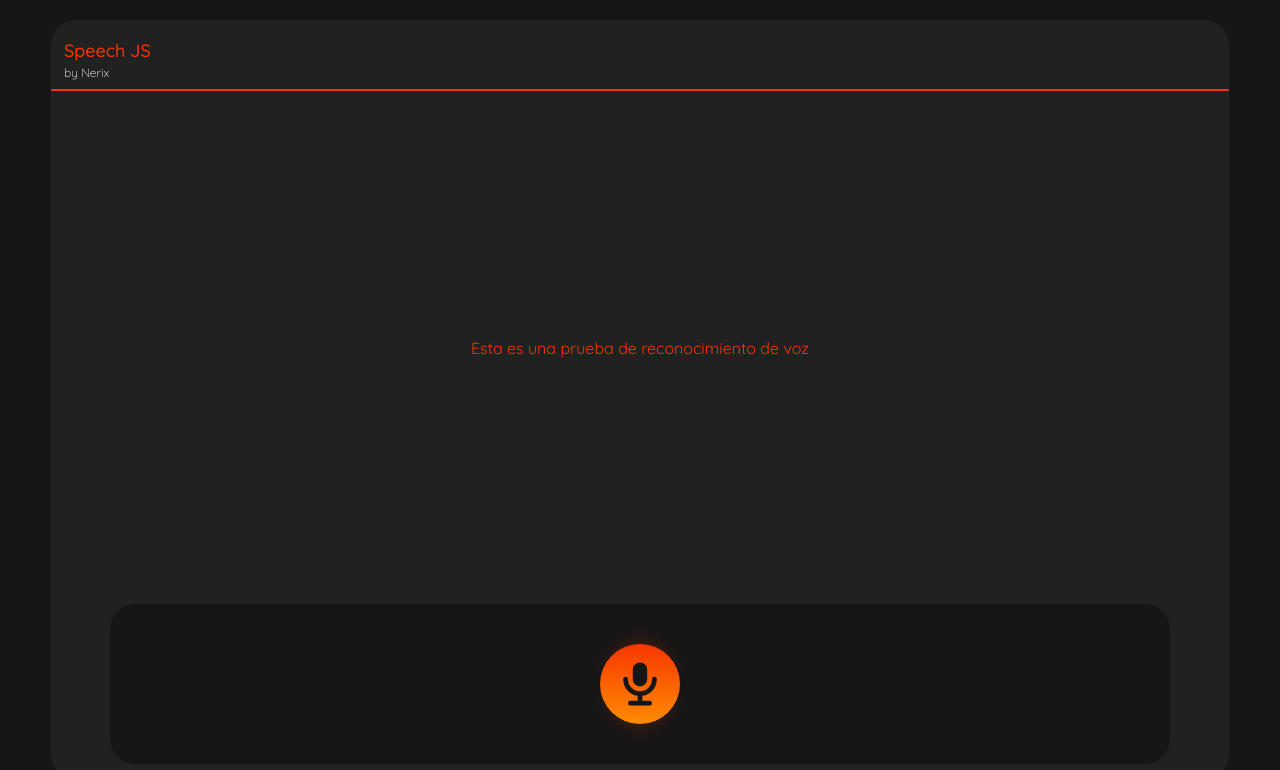
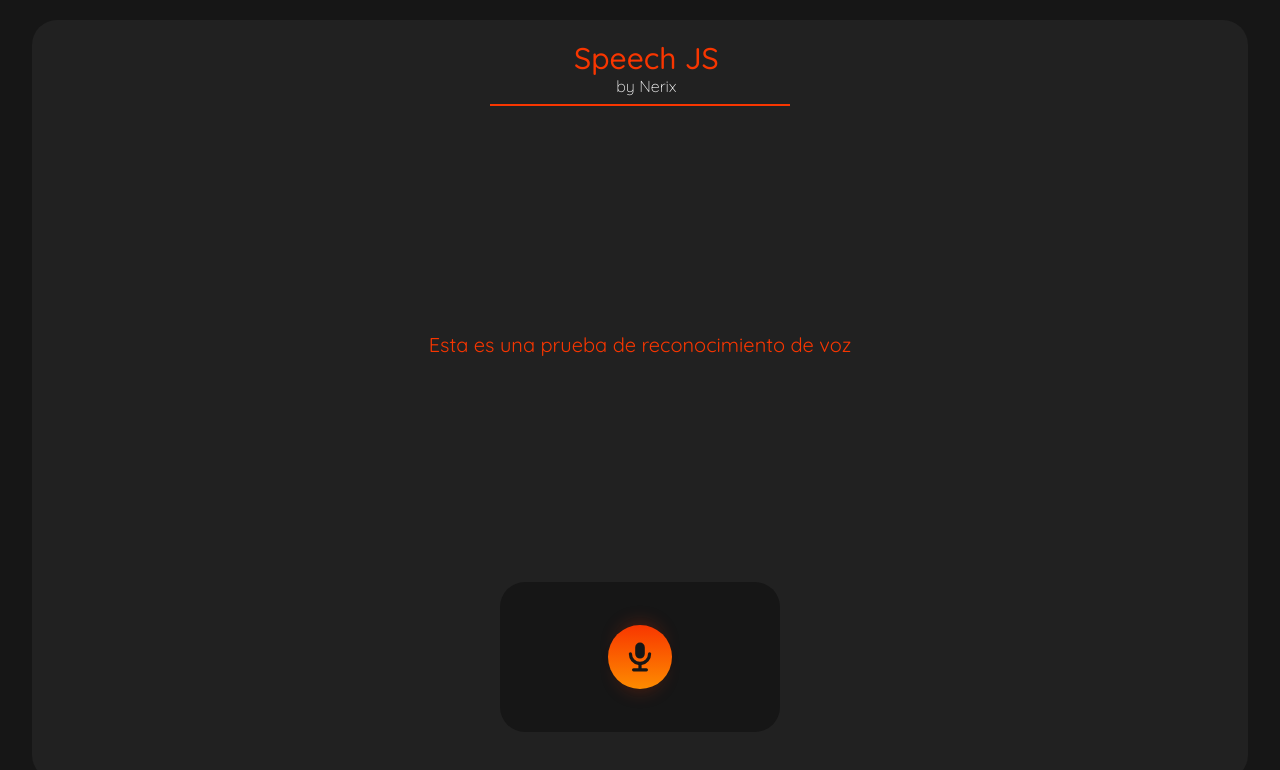
Before and after one commit to nerixdream/speechJS, a plain HTML site: page index.html in a window 1280 px wide. Drawn offline with Linux system fonts and the light colour scheme.

Commit message:
Modo responsivo finalizado

```diff
--- a/css/main.css
+++ b/css/main.css
@@ -38,10 +38,24 @@ body {
 	justify-content: space-between;
 }
 
+@media screen and (min-width: 768px) {
+	.main {
+		width: 95vw;
+		align-items: center;
+	}
+}
+
 /* -----HEADER----- */
 .header {
 	padding: 1.2rem 0 0.5rem 0.8rem;
 	border-bottom: 2px solid var(--color-red);
+}
+
+@media screen and (min-width: 768px) {
+	.header {
+		width: 300px;
+		text-align: center;
+	}
 }
 
 .header .header__title {
@@ -50,10 +64,22 @@ body {
 	color: var(--color-red);
 }
 
+@media screen and (min-width: 768px) {
+	.header .header__title {
+		font-size: 1.87rem;
+	}
+}
+
 .header .header__powered {
 	color: #fff;
 	font-weight: 300;
 	font-size: 0.75rem;
+}
+
+@media screen and (min-width: 768px) {
+	.header .header__powered {
+		font-size: 1rem;
+	}
 }
 
 /* -----RESULTADO----- */
@@ -70,6 +96,12 @@ body {
 	font-weight: 400;
 }
 
+@media screen and (min-width: 768px) {
+	.resultado .resultado__text {
+		font-size: 1.25rem;
+	}
+}
+
 /* -----BOTON----- */
 .boton {
 	background-color: var(--color-black);
@@ -82,6 +114,21 @@ body {
 	border-radius: 1.56rem;
 }
 
+@media (min-width: 568px) and (orientation: landscape) {
+	.boton {
+		width: 250px;
+		height: 150px;
+		margin-bottom: 1rem;
+	}
+}
+
+@media screen and (min-width: 768px) {
+	.boton {
+		width: 280px;
+		margin-bottom: 3rem;
+	}
+}
+
 .boton .boton__circle {
 	background-image: linear-gradient(0deg, var(--color-orange), var(--color-red));
 	padding: 1rem;
@@ -90,6 +137,13 @@ body {
 	border-radius: 50%;
 	box-shadow: 0 12px 18px -10px rgba(248, 54, 0, 0.25), 0 -12px 18px -10px rgba(248, 54, 0, 0.25);
 	transition: all 0.3s;
+}
+
+@media (min-width: 568px) and (orientation: landscape) {
+	.boton .boton__circle {
+		width: 4rem;
+		height: 4rem;
+	}
 }
 
 .boton .boton__circle:active {
@@ -102,3 +156,9 @@ body {
 	color: var(--color-black);
 	text-shadow: 0 4px 4px rgba(15, 52, 67, 0.21);
 }
+
+@media (min-width: 568px) and (orientation: landscape) {
+	.boton .boton__circle svg {
+		width: 2rem;
+	}
+}
```
